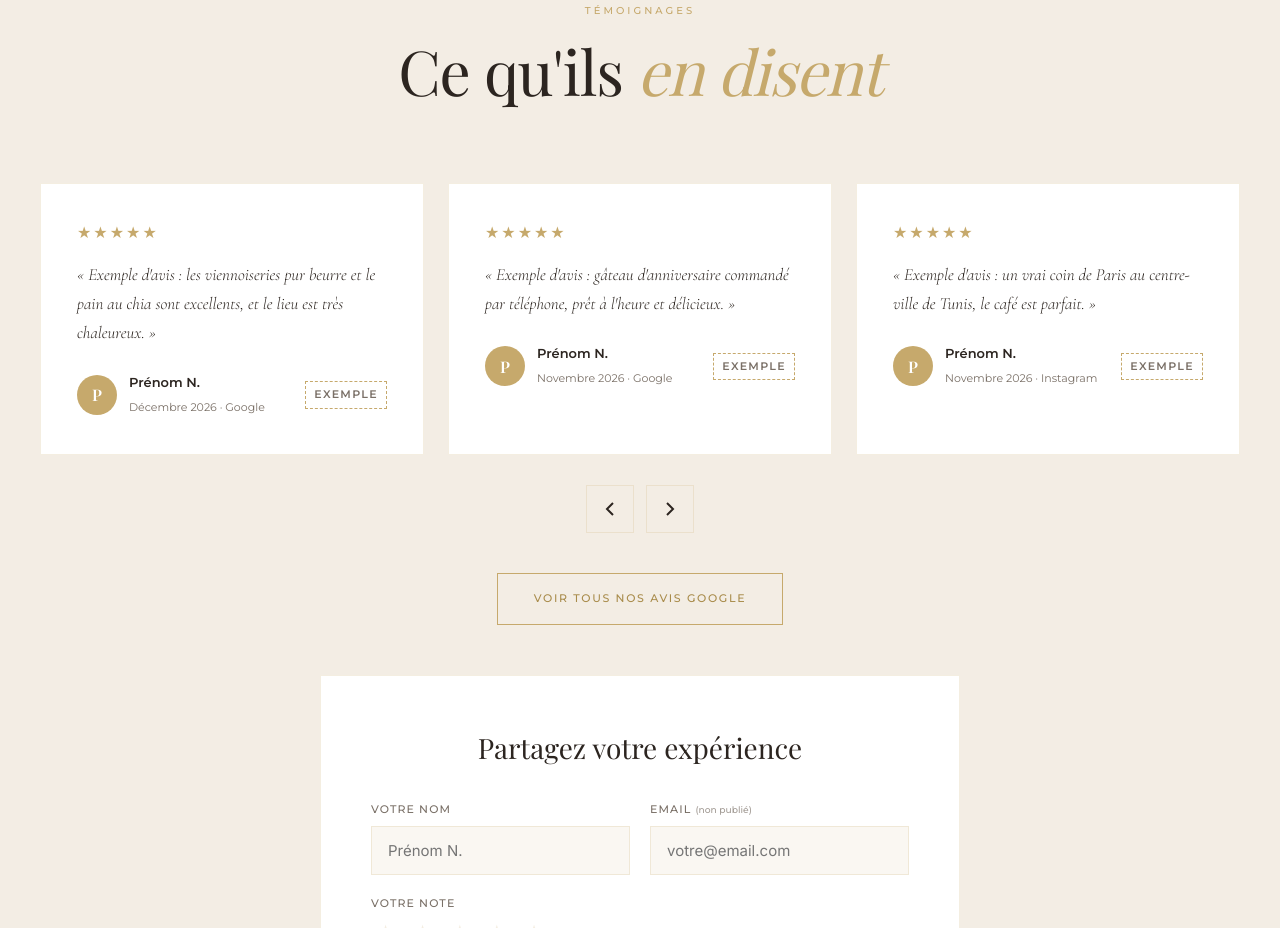
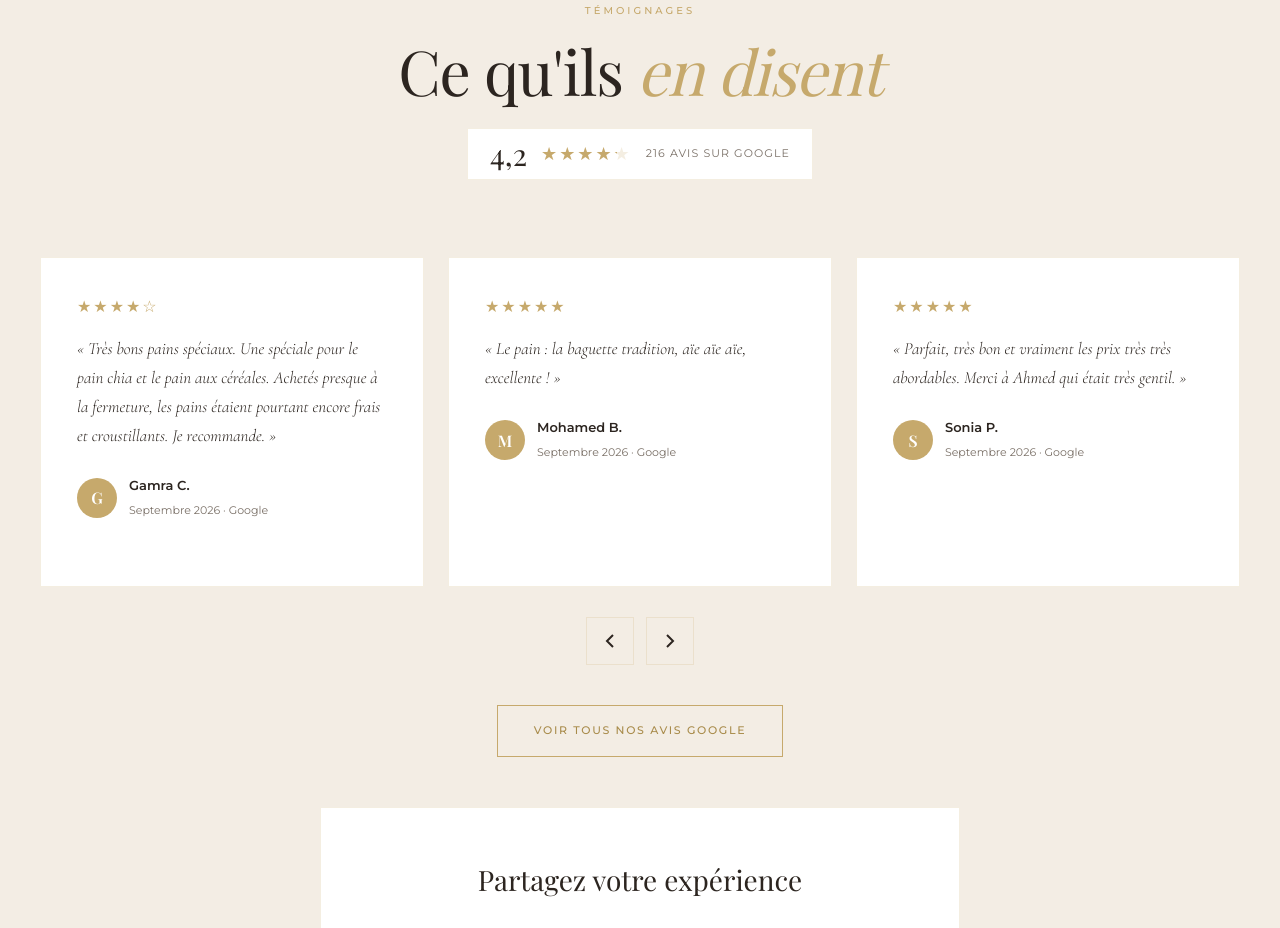
Before and after one commit to nerminekhadraoui-blip/o_pain_dore, a website: page index.html in a window 1280 px wide. Shown: the part 8298-9226 px from the top of the page. Drawn offline with nearby package versions, Linux system fonts and the light colour scheme; a web font is replaced by a local one.

Commit message:
Avis Google : 21 avis clients, note 4,2 et lien vers la fiche
Co-Authored-By: Claude Opus 5.5 <noreply@anthropic.com>
Claude-Session: https://claude.ai/code/session_016Nsw8nm2LtMXnjLLv6dCd4

```diff
--- a/assets/css/style.css
+++ b/assets/css/style.css
@@ -1831,3 +1831,44 @@ input, textarea {
   }
   .reveal-up { opacity: 1 !important; transform: none !important; }
 }
+
+/* ── Note Google (en-tête des avis) ── */
+.avis-summary {
+  display: inline-flex;
+  align-items: center;
+  gap: 14px;
+  margin-top: 22px;
+  padding: 10px 22px;
+  border: 1px solid var(--color-border);
+  background: var(--color-white);
+  color: var(--color-text);
+  transition: border-color var(--transition-fast);
+}
+.avis-summary:hover { border-color: var(--color-gold); }
+.avis-summary-note {
+  font-family: var(--font-display);
+  font-size: 30px;
+  line-height: 1;
+}
+.avis-summary-stars {
+  position: relative;
+  display: inline-block;
+  font-size: 18px;
+  letter-spacing: 2px;
+  color: var(--color-border);
+  line-height: 1;
+}
+.avis-summary-stars > span {
+  position: absolute;
+  inset: 0 auto 0 0;
+  overflow: hidden;
+  white-space: nowrap;
+  color: var(--color-gold);
+}
+.avis-summary-count {
+  font-family: var(--font-sans);
+  font-size: 11px;
+  letter-spacing: 0.1em;
+  text-transform: uppercase;
+  color: var(--color-text-light);
+}
--- a/assets/img/gateaux/LISEZMOI.txt
+++ /dev/null
@@ -1 +0,0 @@
-Déposez ici les photos (gateaux). Formats conseillés : .jpg ou .webp, 1200 px de large max, < 300 Ko.
--- a/assets/js/config.js
+++ b/assets/js/config.js
@@ -18,7 +18,9 @@ window.OPD_CONFIG = {
 
   adresse: "35 rue Garibaldi, Tunis",
   lienGoogleMaps: "https://share.google/j6yktT2wS4CkN2mq3",
-  lienAvisGoogle: "https://share.google/j6yktT2wS4CkN2mq3",
+  lienAvisGoogle: "https://share.google/JnN5GpYdDebJEFek0",
+  noteGoogle: "4,2",        // note affichée en haut des avis (vide = masquée)
+  nombreAvisGoogle: 216,    // à mettre à jour de temps en temps
 
   // ── Réseaux sociaux (vide = masqué) ──────────────────────
   instagram: "https://www.instagram.com/o_pain_dore1/",
--- a/assets/js/render.js
+++ b/assets/js/render.js
@@ -119,6 +119,16 @@
     }).join("");
   }
 
+  /* ── Note Google ── */
+  document.querySelectorAll("[data-note-google]").forEach((el) => {
+    if (!C.noteGoogle) return el.remove();
+    const n = parseFloat(String(C.noteGoogle).replace(",", "."));
+    const pct = Math.max(0, Math.min(100, (n / 5) * 100));
+    el.innerHTML = `<span class="avis-summary-note">${esc(C.noteGoogle)}</span>
+      <span class="avis-summary-stars" aria-label="${esc(C.noteGoogle)} sur 5"><span style="width:${pct}%">★★★★★</span>★★★★★</span>
+      <span class="avis-summary-count">${C.nombreAvisGoogle ? esc(C.nombreAvisGoogle) + " avis " : ""}sur Google</span>`;
+  });
+
   /* ── Avis ── */
   const track = $("#avisTrack");
   if (track && window.OPD_AVIS) {
--- a/data/avis.js
+++ b/data/avis.js
@@ -1,20 +1,53 @@
 /* ============================================================
    AVIS CLIENTS affichés sur le site
    ------------------------------------------------------------
-   Les avis envoyés via le formulaire arrivent par email.
-   Pour en publier un, le recopier ici (avec l'accord du client),
-   ou recopier de vrais avis Google / Instagram.
-
-   ⚠ Les avis marqués  exemple: true  sont des TEXTES D'EXEMPLE.
-     Ils affichent une étiquette « Exemple » sur le site.
-     → Les remplacer par de vrais avis AVANT la mise en ligne.
+   Avis recopiés depuis la fiche Google d'Ô Pain Doré.
+   Nom affiché : prénom + initiale du nom.
+   Pour en ajouter un : copier une ligne { ... }, la coller,
+   changer les textes. note = nombre d'étoiles (1 à 5).
    ============================================================ */
 
 window.OPD_AVIS = [
-  { nom: "Prénom N.", note: 5, date: "Décembre 2026", source: "Google", exemple: true,
-    texte: "Exemple d'avis : les viennoiseries pur beurre et le pain au chia sont excellents, et le lieu est très chaleureux." },
-  { nom: "Prénom N.", note: 5, date: "Novembre 2026", source: "Google", exemple: true,
-    texte: "Exemple d'avis : gâteau d'anniversaire commandé par téléphone, prêt à l'heure et délicieux." },
-  { nom: "Prénom N.", note: 5, date: "Novembre 2026", source: "Instagram", exemple: true,
-    texte: "Exemple d'avis : un vrai coin de Paris au centre-ville de Tunis, le café est parfait." }
+  { nom: "Thph A.", note: 5, date: "Septembre 2026", source: "Google",
+    texte: "Merveilleux petit café, la partie boulangerie a un choix de pain incroyable. La partie café est vraiment très agréable, avec des produits faits à partir d'ingrédients de qualité. Le lieu en lui-même est très agréable." },
+  { nom: "Gamra C.", note: 4, date: "Septembre 2026", source: "Google",
+    texte: "Très bons pains spéciaux. Une spéciale pour le pain chia et le pain aux céréales. Achetés presque à la fermeture, les pains étaient pourtant encore frais et croustillants. Je recommande." },
+  { nom: "Mohamed B.", note: 5, date: "Septembre 2026", source: "Google",
+    texte: "Le pain : la baguette tradition, aïe aïe aïe, excellente !" },
+  { nom: "Sonia P.", note: 5, date: "Septembre 2026", source: "Google",
+    texte: "Parfait, très bon et vraiment les prix très très abordables. Merci à Ahmed qui était très gentil." },
+  { nom: "Shiv P.", note: 5, date: "Juillet 2026", source: "Google · traduit de l'anglais",
+    texte: "De délicieux sandwichs baguette frais ! Ils ont le même goût que ceux qu'on trouve en France ! J'ai particulièrement apprécié leur baguette jambon-fromage, garnie de laitue, de tomates et de concombres." },
+  { nom: "J-B R.", note: 5, date: "Juin 2026", source: "Google",
+    texte: "Ah, du vrai pain à la française… Bonne qualité, avec un prix bien sûr supérieur à la moyenne, 2 salles climatisées et une cour pour déguster sur place." },
+  { nom: "Ghofrane J.", note: 5, date: "Avril 2026", source: "Google",
+    texte: "Un endroit cozy et adorable." },
+  { nom: "Mahbouba B.", note: 5, date: "Avril 2026", source: "Google",
+    texte: "Les gâteaux sont top 💯🔥" },
+  { nom: "Richard W.", note: 5, date: "Février 2026", source: "Google · traduit de l'anglais",
+    texte: "Une charmante pâtisserie avec un personnel accueillant. Le café était excellent et les pâtisseries délicieuses." },
+  { nom: "Ibrahim A.", note: 5, date: "Janvier 2026", source: "Google · traduit de l'arabe",
+    texte: "La nourriture est bonne et le croissant est excellent et léger." },
+  { nom: "Abir A.", note: 5, date: "Janvier 2026", source: "Google",
+    texte: "Petit-déjeuner, gâteau d'anniversaire sont disponibles et très délicieux." },
+  { nom: "Chayma A.", note: 4, date: "Décembre 2025", source: "Google",
+    texte: "Le gâteau était délicieux et j'ai beaucoup aimé la petite terrasse." },
+  { nom: "Mehdi R.", note: 5, date: "2025", source: "Google",
+    texte: "Tout était parfait. Je recommande vivement." },
+  { nom: "Houda K.", note: 5, date: "2025", source: "Google",
+    texte: "Je recommande vivement. Le lieu est magnifique…" },
+  { nom: "Myriam K.", note: 4, date: "2025", source: "Google",
+    texte: "Leur pain de maïs en forme de brioche est excellent !" },
+  { nom: "Virginie B.", note: 5, date: "2024", source: "Google",
+    texte: "Excellent pain suisse et pâtisseries. Beau lieu bien tenu. Bravo !" },
+  { nom: "Nouri A.", note: 4, date: "2024", source: "Google",
+    texte: "Enfin une bonne boulangerie pâtisserie, rien à reprocher : accueil, qualité, prix… Un présentoir riche en variété de pâtisseries et de viennoiseries qui font rêver les gourmands." },
+  { nom: "Hakim O.", note: 4, date: "2023", source: "Google",
+    texte: "Superbe ambiance, la boutique est magnifique. On peut y prendre un repas comme une pause goûter pour les gourmands." },
+  { nom: "Iness T.", note: 4, date: "2023", source: "Google",
+    texte: "Ma pâtisserie boulangerie préférée au centre-ville de Tunis, de loin les meilleurs en termes de qualité des produits proposés : frais, raffinés, gourmands…" },
+  { nom: "Youssef B.", note: 5, date: "2023", source: "Google",
+    texte: "Très bel endroit, l'un des meilleurs au centre-ville." },
+  { nom: "Rana B.", note: 5, date: "2023", source: "Google",
+    texte: "Mille-feuille succulent, cadre agréable." }
 ];
--- a/index.html
+++ b/index.html
@@ -316,6 +316,7 @@
                 <h2 class="section-title reveal-up">
                     Ce qu'ils <em>en disent</em>
                 </h2>
+                <a href="#" class="avis-summary reveal-up" data-avis-google data-note-google target="_blank" rel="noopener"></a>
             </div>
 
             <div class="avis-slider" id="avisSlider">
```
